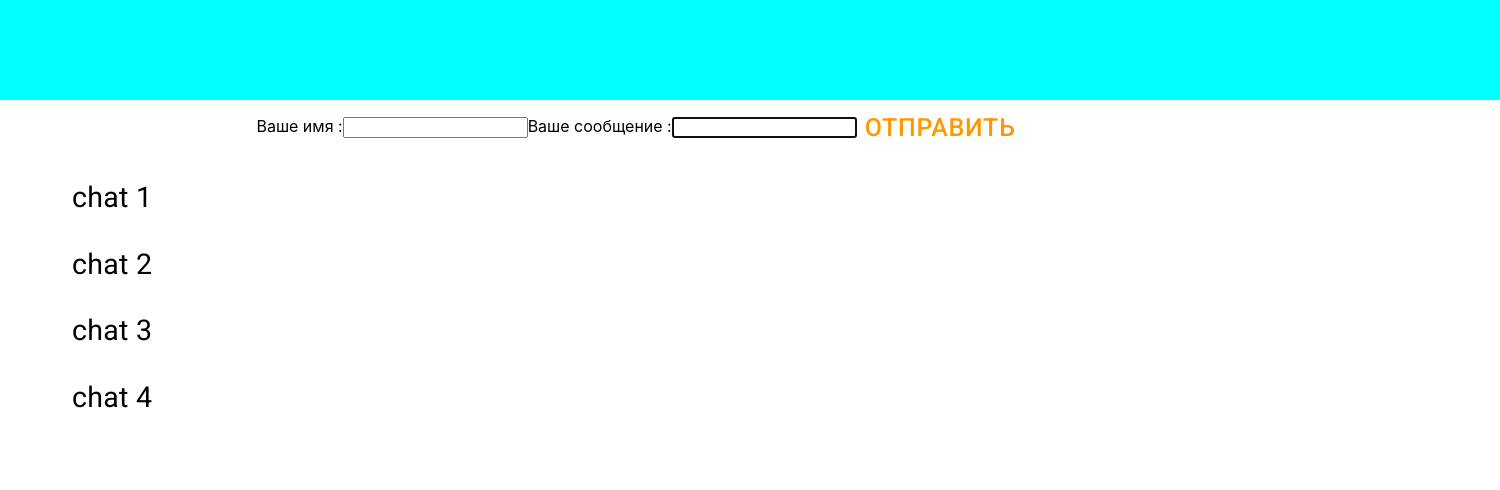
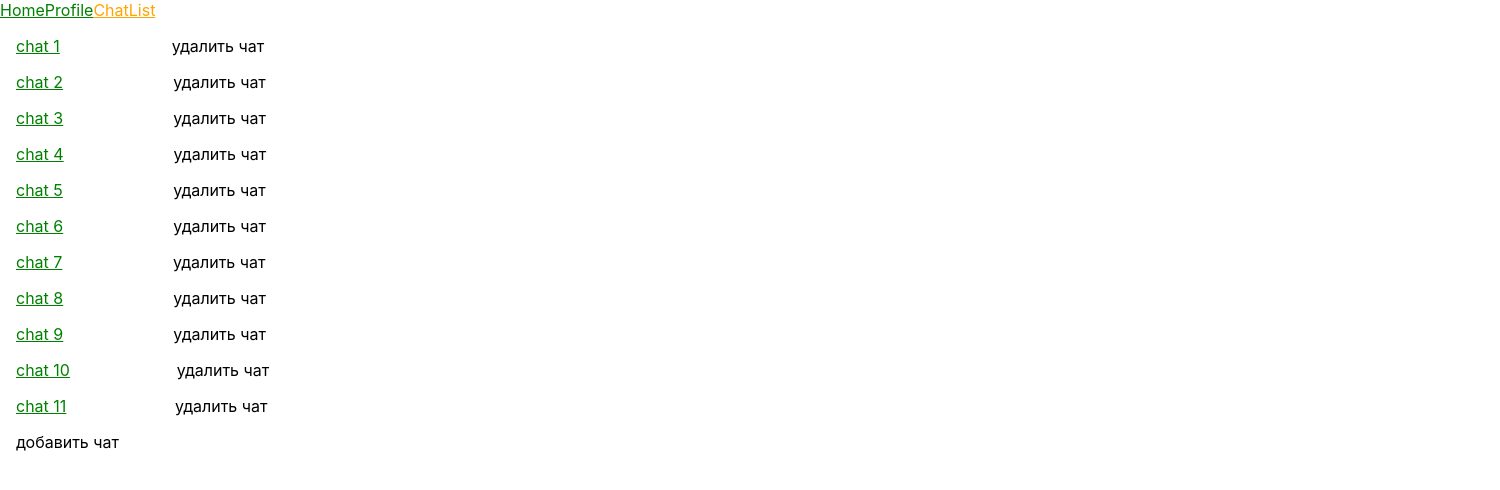
Before and after one commit to Budalov-Dmitry/React, a React (Create React App) app in the folder gbreact/: page /ChatList in a window 1280 px wide. Shown: the top 490 px of the page, 1500 px wide, since content can reach past the window. Built offline with nearby package versions, Linux system fonts and the light colour scheme.

Commit message:
lesson-4

```diff
--- a/gbreact/package.json
+++ b/gbreact/package.json
@@ -12,6 +12,7 @@
     "@testing-library/user-event": "^13.5.0",
     "react": "^18.2.0",
     "react-dom": "^18.2.0",
+    "react-router-dom": "^6.4.1",
     "react-scripts": "5.0.1",
     "styled-components": "^5.3.5",
     "web-vitals": "^2.1.4"
--- a/gbreact/src/App.js
+++ b/gbreact/src/App.js
@@ -1,14 +1,16 @@
 import './App.css';
-import Message from './Message';
-import Chat from './Chat';
 import React from 'react';
-import ChatList from './ChatList';
+import Latout from './component/Latout';
+import Chat from './pages/Chat';
+import ChatList from './pages/ChatList';
+import Home from './pages/Home';
+import Profile from './pages/Profile';
+import PageNotFound from './pages/Profile';
+import { Route, Routes, Link } from 'react-router-dom';
 import { createTheme, ThemeProvider, styled } from '@mui/material/styles';
 import { orange } from '@mui/material/colors';
 
 function App() {
-
-  const textMessage = 'Мне лень придумывать текст)';
   const theme = createTheme({
     palette: {
         primary: {
@@ -23,11 +25,17 @@ function App() {
 
   return (
 
-    <ThemeProvider theme={theme}><div className="App">
-    <Message message = {textMessage} />
-    <Chat  />
-    <ChatList  />
-  </div></ThemeProvider>
+    <ThemeProvider theme={theme}>
+      <Routes>
+        <Route path= '/' element = {<Latout  />}>
+          <Route index element={<Home  />} ></Route>
+          <Route path={'/ChatList'} element={<ChatList  />} ></Route>
+          <Route path={'/Profile'} element={<Profile  />} ></Route>
+          <Route path={'/Chat'} element={<Chat  />} ></Route>
+          <Route path={'*'} element={<PageNotFound  />} />
+        </Route>
+      </Routes>
+    </ThemeProvider>
 
   );
 }
--- a/gbreact/src/ChatList.js
+++ /dev/null
@@ -1,55 +0,0 @@
-import * as React from 'react';
-import List from '@mui/material/List';
-import ListItem from '@mui/material/ListItem';
-import ListItemButton from '@mui/material/ListItemButton';
-import ListItemIcon from '@mui/material/ListItemIcon';
-import ListItemText from '@mui/material/ListItemText';
-
-
-
-export default function InsetList() {
-
-
-
-
-    var chats =[
-        {
-            id:1,
-            name:'chat 1'
-        },
-        {
-            id:2,
-            name:'chat 2'
-        },
-        {
-            id:3,
-            name:'chat 3'
-        },
-        {
-            id:4,
-            name:'chat 4'
-        },
-    ]
-  return (
-
-        <List
-      sx={{ width: '100%', maxWidth: 360}}
-      aria-label="contacts"
-    >
-      {chats.map((chat => {
-                return (
-
-                    <ListItem key={chat.id} disablePadding>
-                        <ListItemButton>
-                            <ListItemIcon>
-                             </ListItemIcon>
-                            <ListItemText primary={chat.name} />
-                        </ListItemButton>
-                    </ListItem>
-                )
-            }))}
-
-    </List>
-
-  );
-}
--- /dev/null
+++ b/gbreact/src/component/CustomLink.js
@@ -0,0 +1,14 @@
+import React from 'react';
+import { Link, useMatch } from 'react-router-dom';
+
+const CustomLink = ({to,children}) => {
+
+    const match = useMatch(to)
+    return (
+        <Link to={to} style={{color: match ? 'orange' : 'green'}}>
+            {children}
+        </Link>
+    );
+};
+
+export default CustomLink;
--- /dev/null
+++ b/gbreact/src/component/Latout.js
@@ -0,0 +1,20 @@
+import React from 'react';
+import { Outlet, Link } from 'react-router-dom';
+import CustomLink from './CustomLink';
+
+const Latout = () => {
+    return (
+        <>
+            <header>
+                <CustomLink to={'/'}>Home</CustomLink>
+                <CustomLink to={'/Profile'}>Profile</CustomLink>
+                <CustomLink to={'/ChatList'}>ChatList</CustomLink>
+            </header>
+            <main>
+                <Outlet />
+            </main>
+        </>
+    );
+};
+
+export default Latout;
--- a/gbreact/src/index.js
+++ b/gbreact/src/index.js
@@ -3,12 +3,17 @@ import ReactDOM from 'react-dom/client';
 import './index.css';
 import App from './App';
 import reportWebVitals from './reportWebVitals';
+import {BrowserRouter} from 'react-router-dom'
 
 const root = ReactDOM.createRoot(document.getElementById('root'));
 root.render(
-  <React.StrictMode>
-    <App />
-  </React.StrictMode>
+
+  <BrowserRouter>
+    <React.StrictMode>
+      <App />
+    </React.StrictMode>
+  </BrowserRouter>
+
 );
 
 // If you want to start measuring performance in your app, pass a function
--- a/gbreact/src/Chat.js
+++ b/gbreact/src/pages/Chat.js
@@ -13,7 +13,6 @@ const Chat = props => {
         month: '2-digit',
         day: '2-digit',
       })
-     console.log(messageList);
 
     function getId (array) {
         return array.length + 1
--- /dev/null
+++ b/gbreact/src/pages/ChatList.js
@@ -0,0 +1,98 @@
+import * as React from 'react';
+import List from '@mui/material/List';
+import ListItem from '@mui/material/ListItem';
+import ListItemButton from '@mui/material/ListItemButton';
+import CustomLink from '../component/CustomLink';
+
+
+
+export default function InsetList() {
+
+
+    const [chatsList, setChatsList] = React.useState([
+        {
+            id:1,
+            name:'chat 1',
+            messages:[]
+        },
+        {
+            id:2,
+            name:'chat 2',
+            messages:[]
+        },
+        {
+            id:3,
+            name:'chat 3',
+            messages:[]
+        },
+        {
+            id:4,
+            name:'chat 4',
+            messages:[]
+        },
+        {
+            id:5,
+            name:'chat 5',
+            messages:[]
+        },
+        {
+            id:6,
+            name:'chat 6',
+            messages:[]
+        },
+        {
+            id:7,
+            name:'chat 7',
+            messages:[]
+        },
+        {
+            id:8,
+            name:'chat 8',
+            messages:[]
+        },
+        {
+            id:9,
+            name:'chat 9',
+            messages:[]
+        },
+        {
+            id:10,
+            name:'chat 10',
+            messages:[]
+        },
+        {
+            id:11,
+            name:'chat 11',
+            messages:[]
+        },
+    ]);
+
+    function getId (array) {
+
+        return array[array.length -1].id +1;
+    }
+  return (
+
+        <List
+            sx={{ width: '100%', maxWidth: 360}}
+            aria-label="contacts"
+            >
+            {chatsList.map((chat => {
+                        return (
+
+                            <ListItem key={chat.id} disablePadding>
+                                <ListItemButton>
+                                    <CustomLink to={'/Chat'}>{chat.name}</CustomLink>
+                                </ListItemButton>
+                                <ListItemButton onClick={() => setChatsList(prevState =>[... prevState.filter((item) => item.id !== chat.id)])}>удалить чат</ListItemButton>
+                            </ListItem>
+                        )
+                    }))}
+            <ListItemButton onClick={() => setChatsList(prevState =>[... prevState,{
+                id:getId(prevState),
+                name:`chat ${getId(prevState)}`,
+                messages:[]
+            }])}>добавить чат</ListItemButton>
+        </List>
+  );
+}
--- /dev/null
+++ b/gbreact/src/pages/Home.js
@@ -0,0 +1,16 @@
+import React from 'react';
+import PropTypes from 'prop-types';
+
+const Home = props => {
+    return (
+        <div>
+            Home
+        </div>
+    );
+};
+
+Home.propTypes = {
+
+};
+
+export default Home;
--- /dev/null
+++ b/gbreact/src/pages/Profile.js
@@ -0,0 +1,11 @@
+import React from 'react';
+
+const Profile = () => {
+    return (
+        <div>
+            Profile
+        </div>
+    );
+};
+
+export default Profile;
```
Also changed, not shown: gbreact/src/pages/PageNotFound.js (added, +11 -0 lines), 1 other file (tests, documents, lock files or other folders).
